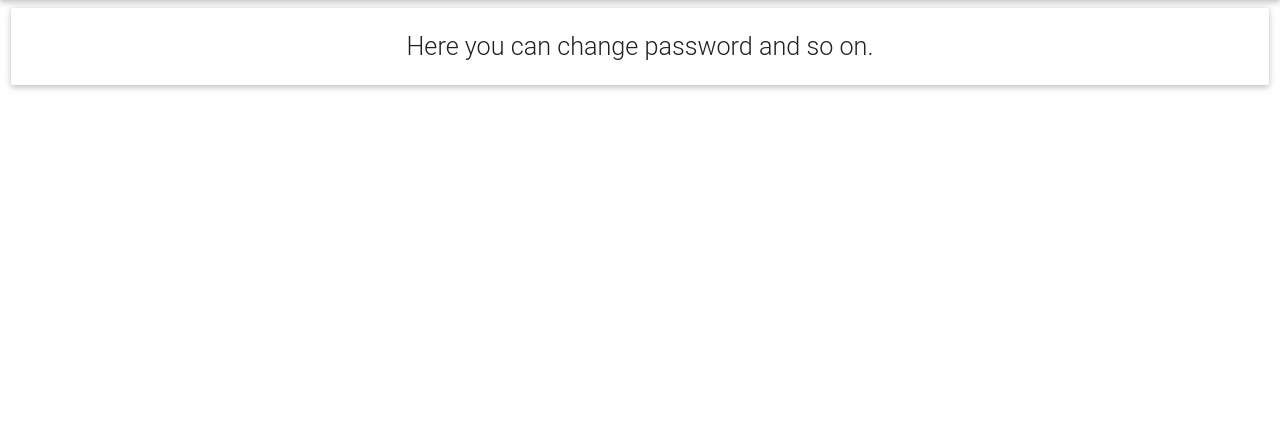
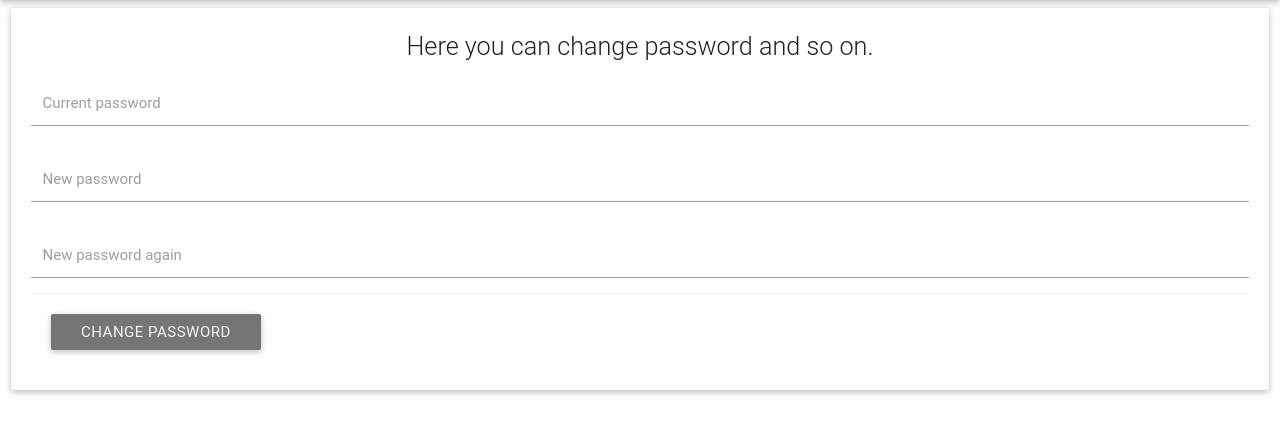
Before and after one commit to DevGuysPy/Specialist, a Flask app: template templates/user/AccountSettingsConfiguration.html in a window 1280 px wide. Shown: the part 64-498 px from the top of the page. Run offline with Flask 2, Linux system fonts and the light colour scheme; the template is opened without the code that fills it: values that come from a table or form of the project are taken from there, others are empty; parts of the project's set-up code (start-up, migrations or seed data) failed here and were passed over; some libraries are stand-ins or nearby versions; some web fonts are replaced.

Commit message:
Added change password functionality, some fixed in settings.py

```diff
--- a/main/forms.py
+++ b/main/forms.py
@@ -3,8 +3,9 @@ from flask_wtf import Form
 from wtforms.ext.sqlalchemy.fields import QuerySelectField
 from wtforms_alchemy import model_form_factory, Unique
 from wtforms import StringField, DateTimeField, ValidationError, PasswordField
-from wtforms.validators import DataRequired, Length, Email
+from wtforms.validators import DataRequired, Length, Email, EqualTo
 from wtforms_components import PhoneNumberField
+from flask.ext.login import current_user
 
 from models import UserUserActivity, db, Service, User, \
     Specialist
@@ -100,3 +101,34 @@ class LoginForm(Form):
     password = PasswordField('Password',
                              validators=[
                                  DataRequired()])
+
+
+def check_on_equality(form, field):
+    if current_user.password == field.data:
+        raise ValidationError(u'This password is identical to yours one')
+
+
+def check_on_truthful_password(form, field):
+    if current_user.password != field.data:
+        raise ValidationError(u'Invalid password')
+
+
+class SettingsForm(Form):
+
+    current_password = PasswordField('Password',
+                                     validators=[
+                                        DataRequired(),
+                                        check_on_truthful_password])
+    new_password = PasswordField('new_password',
+                                 validators=[
+                                    DataRequired(),
+                                    EqualTo('new_password_again',
+                                            message='Passwords must match'),
+                                    check_on_equality,
+                                    Length(min=4, max=64)])
+    new_password_again = PasswordField('new_password_again',
+                                       validators=[
+                                            DataRequired(),
+                                            Length(min=4, max=64),
+                                            EqualTo('new_password',
+                                                    message='Passwords must match')])
--- a/settings.py
+++ b/settings.py
@@ -1,6 +1,6 @@
 import os
 
-MAIL_SERVER = 'smtp.googlemail.com'
+MAIL_SERVER = 'smtp.gmail.com'
 MAIL_PORT = 465
 MAIL_USE_TLS = False
 MAIL_USE_SSL = True
@@ -10,7 +10,7 @@ MAIL_USERNAME = os.environ.get('APP_MAIL_USERNAME')
 MAIL_PASSWORD = os.environ.get('APP_MAIL_PASSWORD')
 
 # mail accounts
-MAIL_DEFAULT_SENDER = 'natyahlyi@gmail.com'
+MAIL_DEFAULT_SENDER = 'oklahoma098@gmail.com'
 
 SQLALCHEMY_DATABASE_URI = os.environ.get('DATABASE_URL')
 
--- /dev/null
+++ b/static/js/account_configuration.js
@@ -0,0 +1,124 @@
+/**
+ * Created by yura on 17.01.16.
+ */
+
+$(document).ready(function(){
+    $('#form-submit').click(function(event){
+        event.preventDefault();
+        $('.error').empty();
+        $.ajax({
+            method: 'POST',
+            url: '/account/settings',
+            data: $('form').serializeArray()
+        }).done(function(response){
+            if (response.status == 'ok') {
+                window.setTimeout(function () {
+                    location.reload();
+                }, 2000);
+                $('#company_settings_content').hide();
+                Materialize.toast('Password has changed!', 2000);
+            } else {
+                for(var key in response.input_errors) {
+                    var errorInput = $('#' + key);
+                    var errorDiv = $('#error_' + key);
+                    errorDiv.html(response.input_errors[key][0])
+                    errorInput.attr('class', 'invalid');
+                }
+            }
+        })
+    });
+    $('#current_password').on('keyup', function() {
+        var errorDiv = $('#error_current_password');
+        errorDiv.empty();
+        $(this).removeAttr('class', 'invalid');
+    });
+    $('#new_password').on('keyup', function() {
+        var new_password_errorDiv = $('#error_new_password');
+        var new_password_again_errorDiv = $('#error_new_password_again');
+
+        var passwordInput = $('#new_password');
+        var password_againInput = $('#new_password_again');
+
+        new_password_errorDiv.empty();
+        passwordInput.removeAttr('class', 'invalid');
+
+        if(passwordInput.val() == password_againInput.val()
+            || passwordInput.val().length
+            >= 4 && passwordInput.val().length <= 64){
+
+            new_password_errorDiv.empty();
+            new_password_again_errorDiv.empty();
+            passwordInput.removeAttr('class', 'invalid');
+            password_againInput.removeAttr('class', 'invalid');
+
+        }
+        if(passwordInput.val() != password_againInput.val()){
+
+            new_password_errorDiv.empty();
+            new_password_again_errorDiv.empty();
+
+            passwordInput.attr('class', 'invalid');
+            password_againInput.attr('class', 'invalid');
+
+            new_password_errorDiv.html('Password do not match');
+            new_password_again_errorDiv.html('Password do not match');
+
+        }
+        if(passwordInput.val().length <= 4 || passwordInput.val().length >= 64){
+
+            new_password_again_errorDiv.empty();
+            new_password_errorDiv.empty();
+
+            passwordInput.attr('class', 'invalid');
+
+            new_password_errorDiv.html('Field must be between 4 and 64 characters long');
+
+        }
+    });
+
+    $('#new_password_again').on('keyup', function() {
+
+        var new_password_errorDiv = $('#error_new_password');
+        var new_password_again_errorDiv = $('#error_new_password_again');
+
+        var passwordInput = $('#new_password');
+        var password_againInput = $('#new_password_again');
+
+        new_password_again_errorDiv.empty();
+        password_againInput.removeAttr('class', 'invalid');
+
+        if(passwordInput.val() == password_againInput.val()
+            || password_againInput.val().length >= 4
+            && password_againInput.val().length <= 64){
+
+            new_password_errorDiv.empty();
+            new_password_again_errorDiv.empty();
+
+            passwordInput.removeAttr('class', 'invalid');
+            password_againInput.removeAttr('class', 'invalid');
+
+        }
+        if(passwordInput.val() != password_againInput.val()){
+
+            new_password_errorDiv.empty();
+            new_password_again_errorDiv.empty();
+
+            passwordInput.attr('class', 'invalid');
+            password_againInput.attr('class', 'invalid');
+
+            new_password_errorDiv.html('Passwords do not match');
+            new_password_again_errorDiv.html('Passwords do not match');
+
+        }
+        if(password_againInput.val().length <= 4
+            || password_againInput.val().length >= 64){
+
+            new_password_again_errorDiv.empty();
+            new_password_errorDiv.empty();
+
+            password_againInput.attr('class', 'invalid');
+
+            new_password_again_errorDiv.html('Field must be between 4 and 64 characters long');
+        }
+    });
+});
--- a/templates/user/AccountSettingsConfiguration.html
+++ b/templates/user/AccountSettingsConfiguration.html
@@ -1,13 +1,39 @@
 {% extends "user/AccountSettings.html" %}
 
 {% block settings_content %}
+
     <div id="company_settings_content">
         <div class="card">
             <div class="card-content">
                 <p class="flow-text center-align services-title">
                     Here you can change password and so on.
                 </p>
+                <form method="POST">
+                    {{ form.csrf_token }}
+                    <div class="input-field">
+                        {{ form.current_password(id="current_password") }}
+                        <label for="current_password">Current password</label>
+                        <div id="error_current_password" class="error"></div>
+                    </div>
+                    <div class="input-field">
+                        {{ form.new_password(id="new_password") }}
+                        <label for="new_password">New password</label>
+                        <div id="error_new_password" class="error"></div>
+                    </div>
+                    <div class="input-field">
+                        {{ form.new_password_again(id="new_password_again", type="password") }}
+                        <label for="new_password_again">New password again</label>
+                        <div id="error_new_password_again" class="error"></div>
+                    </div>
+
+                    <div class="card-action">
+                        <a id="form-submit" class="waves-effect waves-light btn grey darken-1 grey-text text-lighten-4">Change password</a>
+                    </div>
+                </form>
             </div>
         </div>
     </div>
 {% endblock %}
+{% block script %}
+    <script src="{{ url_for('static', filename='js/account_configuration.js') }}"></script>
+{% endblock %}
```
Also changed, not shown: main/views.py (+17 -2 lines), migrations/versions/3d93a753053e_.py (deleted, +0 -155 lines), migrations/versions/818b5bb41b6a_.py (deleted, +0 -34 lines), migrations/versions/a76492bda64a_.py (deleted, +0 -26 lines).
